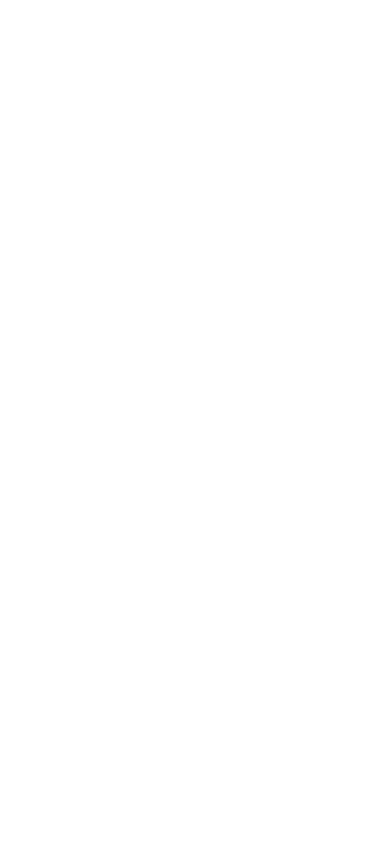
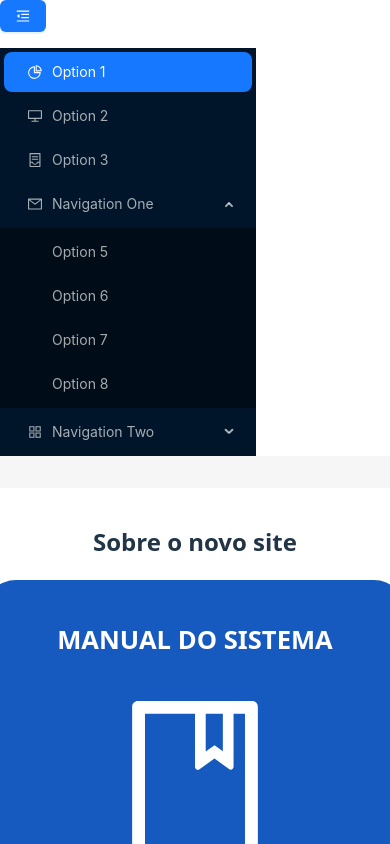
Before and after one commit to kasvrol/ihc, a React (Vite) app: page /manual-site in a window 390 px wide. Before the commit this address had no page. Built offline with nearby package versions, Linux system fonts and the light colour scheme.

Commit message:
manual do site

```diff
--- a/src/App.jsx
+++ b/src/App.jsx
@@ -4,6 +4,9 @@
 import Inicio from "./pages/inicio";
 import Contato from './pages/contato';
 import FormularioImpugnacao from './pages/impugnacao';
+import ListaCursosEaD from './pages/listaCursosEaD';
+import CriadoresVitrine from './pages/curriculo';
+import ManualSite from './pages/manualSite';
 
 function App() {
 
@@ -14,8 +17,10 @@
           <Route index element={<Inicio />} />
           <Route path="/contato" element={<Contato />} />
           <Route path="/uab-impugnacao" element={<FormularioImpugnacao />} />
-          {/* <Route path="about" element={<About />} /> */}
-          {/* Adicione mais rotas aqui */}
+          <Route path="/cursos-ead" element={<ListaCursosEaD />} />
+          <Route path="/curriculo" element={<CriadoresVitrine />} />
+          <Route path="/manual-site" element={<ManualSite />} />
+          <Route path="/sobre" element={<ListaCursosEaD />} />
         </Route>
       </Routes>
     </BrowserRouter>
--- a/src/components/footer/footer.css
+++ b/src/components/footer/footer.css
@@ -21,3 +21,30 @@
 	width: 30%;
   max-width: 25rem;
 }
+
+@media (max-width: 768px) {
+	.footer {
+		padding: 1.5rem;
+		text-align: center;
+	}
+
+	.footerRedes {
+		width: 80%;
+		max-width: 100%;
+		flex-wrap: wrap;
+		gap: 1rem;
+	}
+}
+
+@media (max-width: 480px) {
+	.footer {
+		padding: 1rem;
+    display: flex;
+	}
+
+	.footerRedes {
+		width: 100%;
+		flex-direction: column;
+		gap: 0.5rem;
+	}
+}
--- a/src/components/sitesFaceis/index.jsx
+++ b/src/components/sitesFaceis/index.jsx
@@ -1,4 +1,3 @@
-import { Button } from "antd";
 import "./siteFacil.css";
 import { Link } from "react-router-dom";
 
--- /dev/null
+++ b/src/components/videoPlayer/index.jsx
@@ -0,0 +1,32 @@
+import React from 'react';
+
+const VideoPlayer = ({ title, videoSrc }) => {
+  return (
+    <div style={{ maxWidth: '70rem', width: '100%' }}>
+      <div style={{
+        position: 'relative',
+        paddingBottom: '56.25%', // 16:9 aspect ratio
+        height: 0,
+        overflow: 'hidden',
+        borderRadius: '0.5rem'
+      }}>
+        <iframe
+          src={videoSrc}
+          allow="accelerometer; autoplay; clipboard-write; encrypted-media; gyroscope; picture-in-picture"
+          allowFullScreen
+          title={title}
+          style={{
+            position: 'absolute',
+            top: 0,
+            left: 0,
+            width: '100%',
+            height: '100%',
+            border: '0'
+          }}
+        />
+      </div>
+    </div>
+  );
+};
+
+export default VideoPlayer;
--- a/src/pages/inicio/inicio.css
+++ b/src/pages/inicio/inicio.css
@@ -1,9 +1,9 @@
 .containerInicio {
 	display: flex;
-  flex-direction: column;
-	min-height:80vh ;
-  width: 100%;
+	flex-direction: column;
+	min-height: 80vh;
+	width: 100%;
 	justify-content: flex-start;
 	align-items: center;
-	background-color: #F6F6F6;
+	background-color: #f6f6f6;
 }
--- /dev/null
+++ b/src/pages/manualSite/index.jsx
@@ -0,0 +1,28 @@
+import "./manualSite.css";
+import VideoPlayer from "../../components/videoPlayer";
+import { BookOutlined } from "@ant-design/icons";
+
+function ManualSite() {
+	return (
+		<div className="containerManualSite">
+			<div className="ManualSite">
+				<h2>Sobre o novo site</h2>
+				<div className="divManual">
+					<p>MANUAL DO SISTEMA</p>{" "}
+					<BookOutlined
+						style={{ fontSize: "10rem" }}
+						twoToneColor="#fff"
+					/>
+				</div>
+				<div className="videoManual">
+				<h3>Confira sobre o novo site</h3>
+				<VideoPlayer
+						videoSrc="https://www.youtube.com/embed/BYTxPFj44uo"
+					/>
+				</div>
+			</div>
+		</div>
+	);
+}
+
+export default ManualSite;
--- /dev/null
+++ b/src/pages/manualSite/manualSite.css
@@ -0,0 +1,89 @@
+.containerManualSite {
+	display: flex;
+	flex-direction: column;
+	min-height: 80vh;
+	width: 100%;
+	justify-content: flex-start;
+	align-items: center;
+	background-color: #f6f6f6;
+}
+
+.ManualSite{
+	max-width: 77rem;
+	display: flex;
+	flex-direction: column;
+	align-items: center;
+	justify-content: flex-start;
+	width: 80%;
+	background-color: #fff;
+	padding: 2rem;
+	border-radius: 2rem;
+	margin-top: 2rem;
+	margin-bottom: 3rem;
+}
+
+.divManual{
+	text-align: center;
+	width: 100%;
+	height: 10rem;
+	border-radius: 2rem;
+	display: flex;
+	justify-content: space-evenly;
+	align-items: center;
+	background-color: #1659BF;
+	padding: 2rem;
+	color: #fff;
+	font-weight: 1000;
+	font-size: 3rem;
+	max-width: 73rem;
+}
+
+.divManual p{
+	width: 40%;
+}
+
+.videoManual{
+	width: 100%;
+	margin: 2rem 0;
+	display: flex;
+	align-items: center;
+	justify-content: center;
+	flex-direction: column;
+}
+
+@media (max-width: 768px) {
+	.ManualSite {
+		width: 95%;
+		padding: 1.5rem;
+	}
+
+	.divManual {
+		flex-direction: column;
+		height: auto;
+		padding: 1.5rem 1rem;
+		font-size: 2.2rem;
+		text-align: center;
+		gap: 1rem;
+	}
+
+	.divManual p {
+		width: 100%;
+	}
+}
+
+@media (max-width: 480px) {
+	.ManualSite {
+		width: 100%;
+		padding: 1rem;
+		border-radius: 1rem;
+	}
+
+	.divManual {
+		padding: 1rem;
+		font-size: 1.8rem;
+	}
+
+	.divManual p {
+		font-size: 1.6rem;
+	}
+}
```
